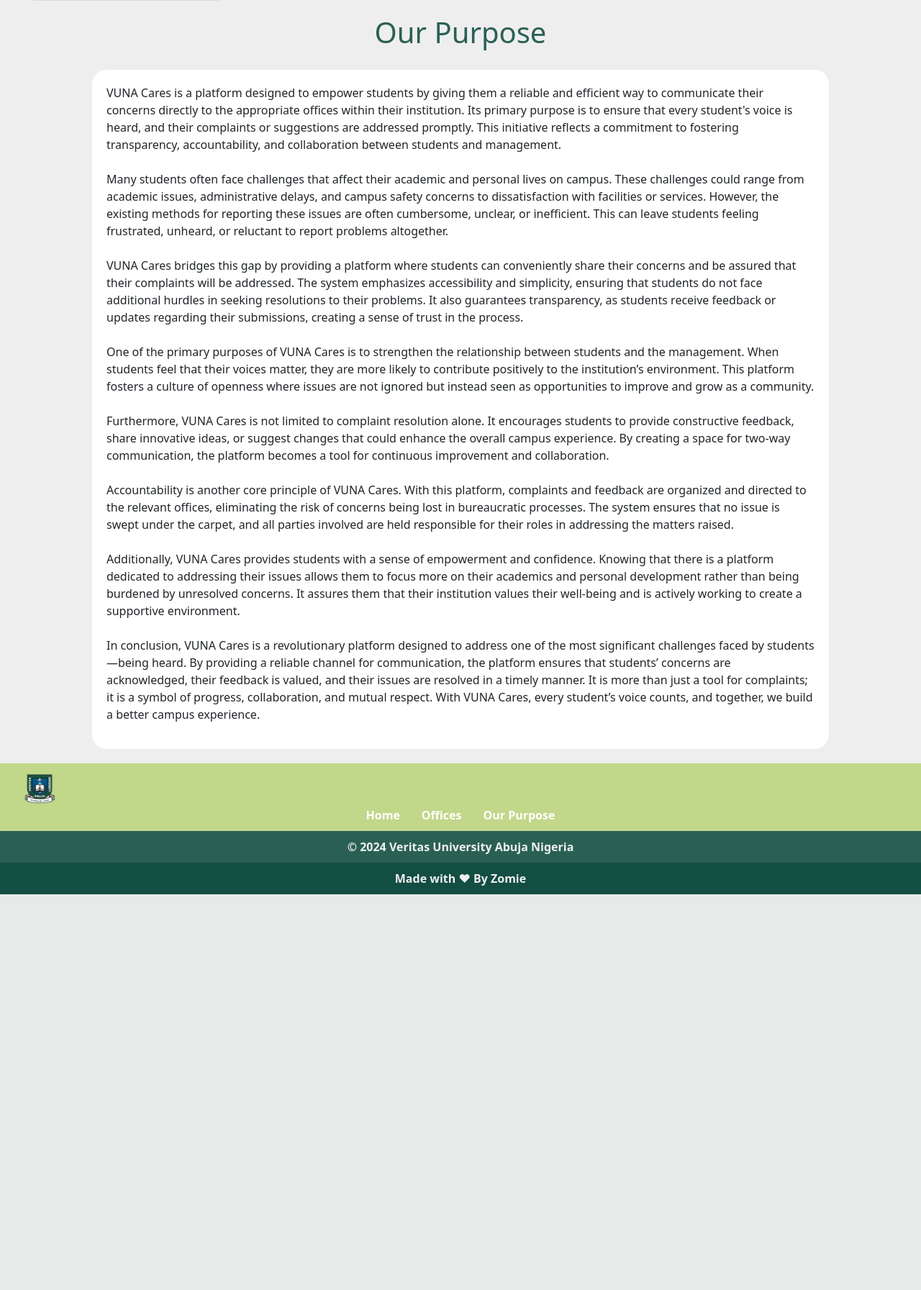
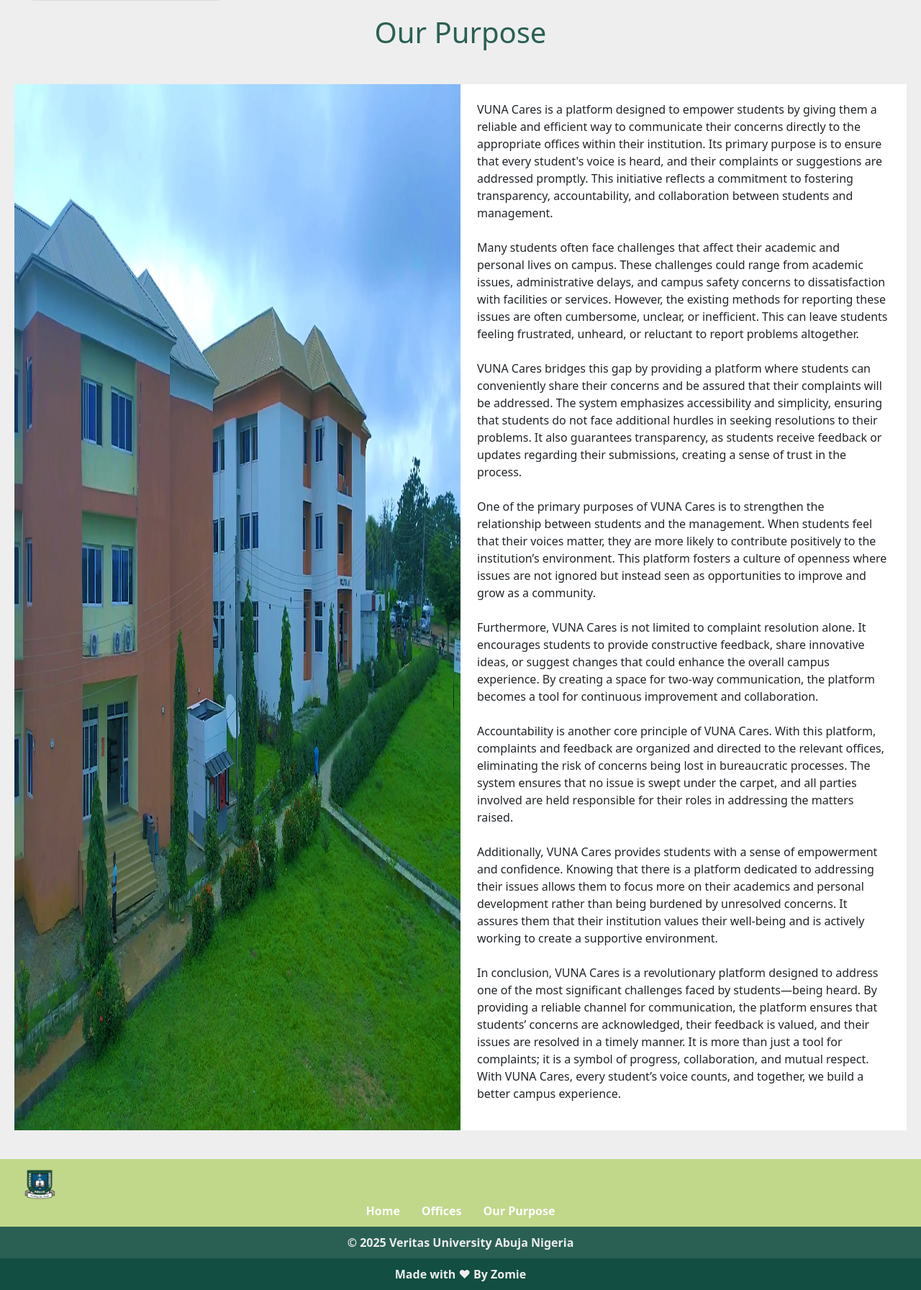
Before and after one commit to Aduradu-Chinazom/vuna-cares, a Flask app: page / in a window 1280 px wide. Shown: the part 1647-3440 px from the top of the page at 72% size. Before the commit the page ends 2890 px from the top, so only its background shows below. Run offline with Flask 3, Linux system fonts and the light colour scheme.

Commit message:
i made some changes to the purposetext

```diff
--- a/application/templates/index.html
+++ b/application/templates/index.html
@@ -125,13 +125,20 @@
             border-radius: 10px 20px;
             cursor: pointer;
         }
-        .purpose_text {
+        .grid2{
+            display: grid;
+            grid-template-columns: 1fr 1fr;
+            width: 100%;
+            margin-bottom: 20px;
+            padding: 20px;
+       }
+        .gridImg{
+            width: 100%;
+            height: 100%;
+        }
+        .purpose_text{
            background-color: white;
-            width: 80%;
-            margin: auto;
-            padding: 20px;
-            border-radius: 20px;
-            margin-bottom: 20px;
+           padding: 23px;
         }
         .footer {
             background-color: #c1d78a;
@@ -273,6 +280,8 @@
     <div id="purpose" class="head_text">
         <h1>Our Purpose</h1>
     </div>
+    <div class="grid2">
+        <div><img src="{{url_for('static', filename='images/blockB.jpeg')}}" alt=""  class="gridImg"></div>
         <div class="purpose_text">
             <p>VUNA Cares is a platform designed to empower students by giving them a reliable and efficient way to communicate their concerns directly to the appropriate offices within their institution. Its primary purpose is to ensure that every student's voice is heard, and their complaints or suggestions are addressed promptly. This initiative reflects a commitment to fostering transparency, accountability, and collaboration between students and management. <br><br>
             Many students often face challenges that affect their academic and personal lives on campus. These challenges could range from academic issues, administrative delays, and campus safety concerns to dissatisfaction with facilities or services. However, the existing methods for reporting these issues are often cumbersome, unclear, or inefficient. This can leave students feeling frustrated, unheard, or reluctant to report problems altogether.<br><br>
@@ -283,6 +292,7 @@
             Additionally, VUNA Cares provides students with a sense of empowerment and confidence. Knowing that there is a platform dedicated to addressing their issues allows them to focus more on their academics and personal development rather than being burdened by unresolved concerns. It assures them that their institution values their well-being and is actively working to create a supportive environment.<br><br>
             In conclusion, VUNA Cares is a revolutionary platform designed to address one of the most significant challenges faced by students—being heard. By providing a reliable channel for communication, the platform ensures that students’ concerns are acknowledged, their feedback is valued, and their issues are resolved in a timely manner. It is more than just a tool for complaints; it is a symbol of progress, collaboration, and mutual respect. With VUNA Cares, every student’s voice counts, and together, we build a better campus experience.</p>
         </div>
+    </div>
     <div class="footer">
         <img src="{{url_for('static', filename='images/logo.png')}}" alt="" class="logo">
         <div class="footer_nav">
@@ -292,7 +302,7 @@
         </div>
     </div>
     <div class="footer_bottom">
-        <span>&copy; 2024 Veritas University Abuja Nigeria</span>
+        <span>&copy; 2025 Veritas University Abuja Nigeria</span>
     </div>
     <div class="footer_bottom2">
         <span>Made with &hearts; By Zomie</span>
--- a/application/templates/view_more.html
+++ b/application/templates/view_more.html
@@ -57,10 +57,11 @@
     </div>
 </div>
 <div class="footer_bottom">
-    <span>&copy; 2024 Veritas University Abuja Nigeria</span>
+    <span>&copy; 2025 Veritas University Abuja Nigeria</span>
 </div>
 <div class="footer_bottom2">
     <span>Made with &hearts; By Zomie</span>
 </div>
+<script src="{{url_for('static', filename='script/view_more.js')}}"></script>
 </body>
 </html>
```
Also changed, not shown: application/static/styles/styles.css (+7 -3 lines), application/static/script/view_more.js (added). Lines whose indentation alone changed are shown as unchanged.
